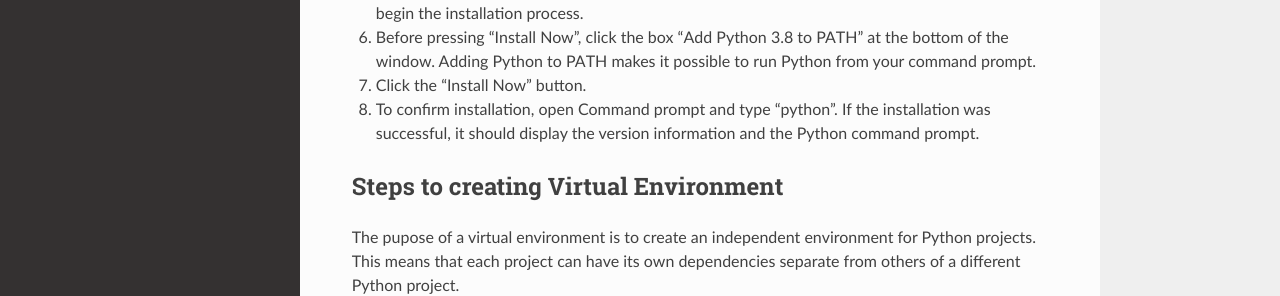
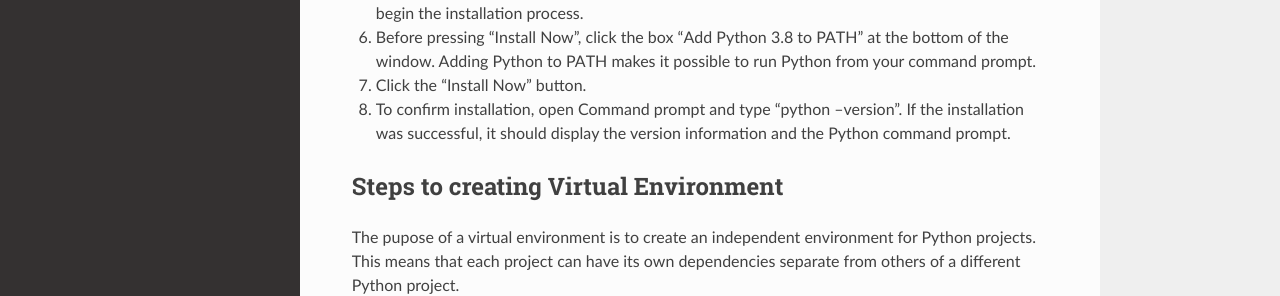
Before and after one commit to stccenter/STCenterDocs, a Sphinx documentation site: the page built from docs/source/python3.8-install.rst, in a window 1280 px wide and 1149 px high. Shown: the part 350-646 px from the top of the window. Built offline with Sphinx 7.4.7 and the Read the Docs theme 2.0.0, drawn with Linux system fonts in a browser that asks for light colours.

Commit message:
Update python3.8-install.rst

```diff
--- a/docs/source/python3.8-install.rst
+++ b/docs/source/python3.8-install.rst
@@ -8,7 +8,7 @@ Steps to Install Python 3.8.10 in Windows 11
 5. When the download is complete, open the file. There will be an installation window to help you begin the installation process.
 6. Before pressing "Install Now", click the box “Add Python 3.8 to PATH” at the bottom of the window. Adding Python to PATH makes it possible to run Python from your command prompt.
 7. Click the “Install Now” button.
-8. To confirm installation, open Command prompt and type “python”. If the installation was successful, it should display the version information and the Python command prompt.
+8. To confirm installation, open Command prompt and type “python --version”. If the installation was successful, it should display the version information and the Python command prompt.
 
 Steps to creating Virtual Environment
 ----------------------------------
```
